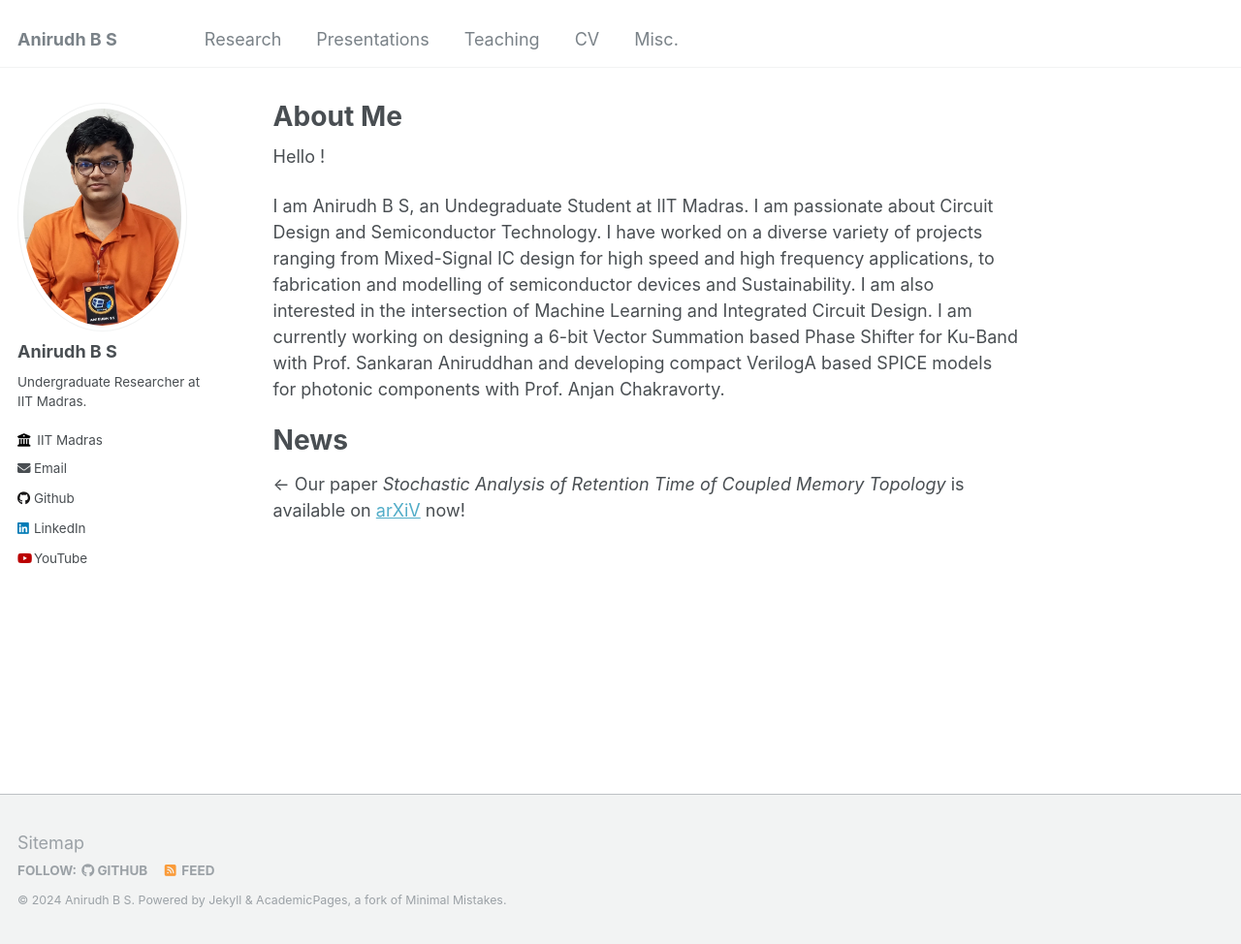
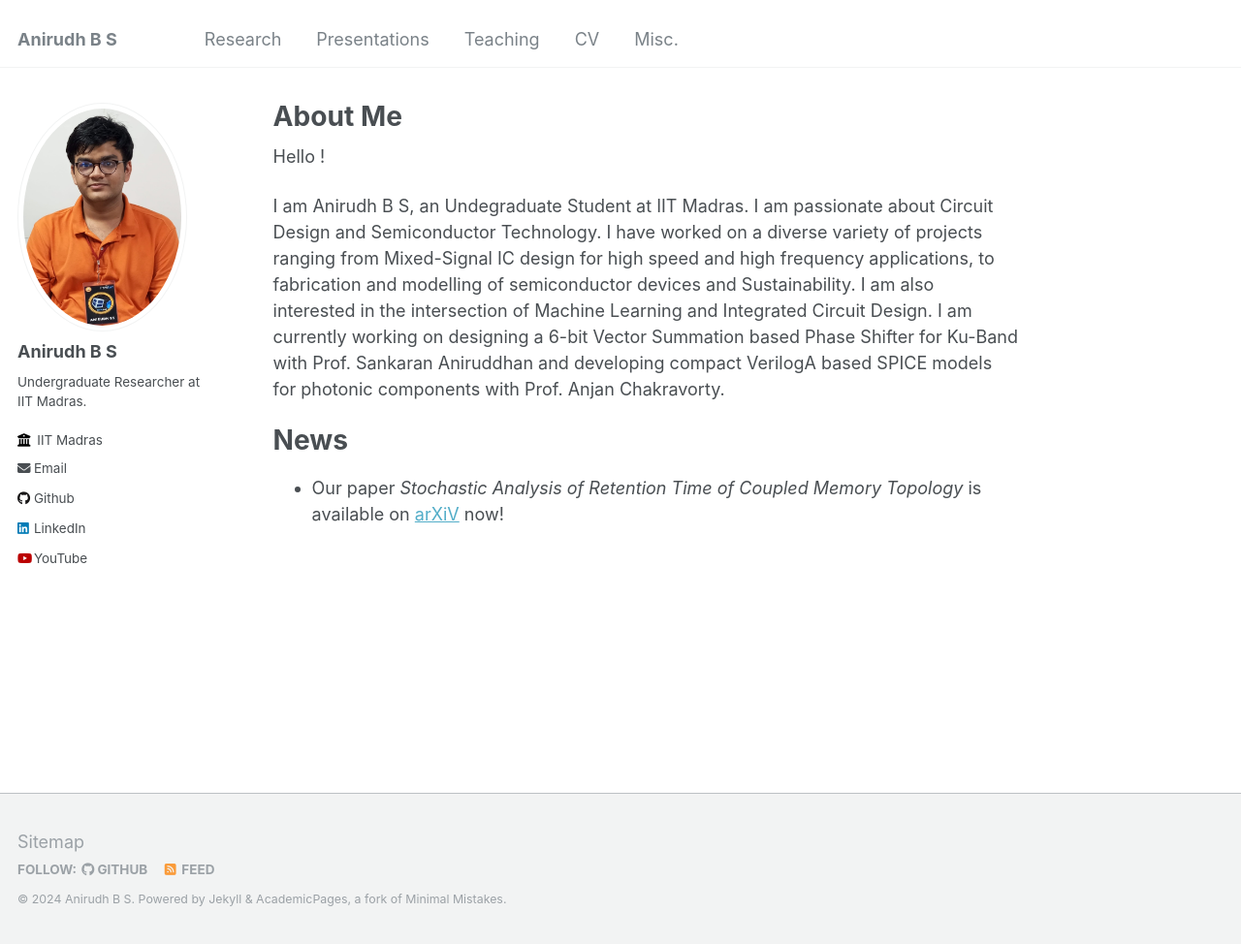
Before and after one commit to ANIRUDHBS1/ANIRUDHBS1.github.io, a Jekyll site: the page built from _pages/about.md, in a window 1280 px wide and 974 px high. Shown: the whole window at 97% size. Built offline with Jekyll 4.4.1, drawn with Linux system fonts in a browser that asks for light colours.

```diff
--- a/_pages/about.md
+++ b/_pages/about.md
@@ -14,5 +14,4 @@ I am Anirudh B S, an Undegraduate Student at IIT Madras. I am passionate about C
 
 # News
 
-<- Our paper *Stochastic Analysis of Retention Time of Coupled Memory Topology* is available on [arXiV](https://arxiv.org/abs/2412.13197) now!
->
+- Our paper *Stochastic Analysis of Retention Time of Coupled Memory Topology* is available on [arXiV](https://arxiv.org/abs/2412.13197) now!
```
